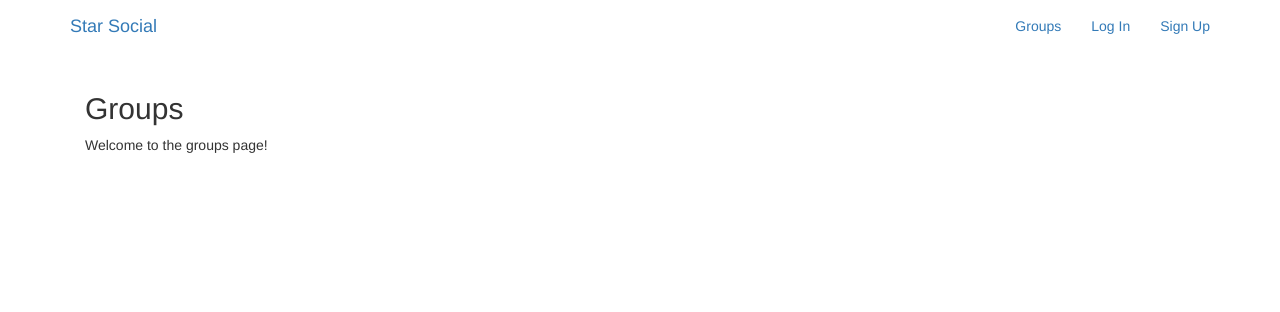
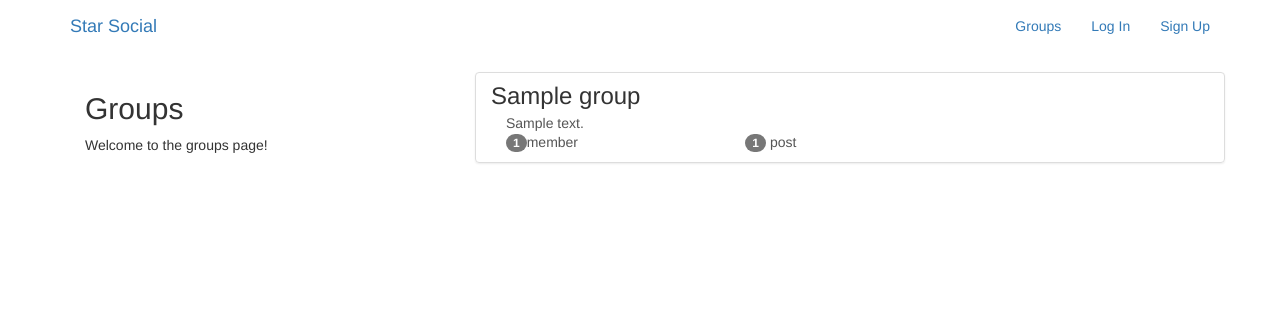
Before and after one commit to mickiyas123/Social-Media, a Django app: template simplesocial/groups/templates/groups/group_list.html in a window 1280 px wide. Shown: the top 312 px of the page. Run offline with Django 3.2, Linux system fonts and the light colour scheme; the template is opened without the code that fills it: most values are stand-ins (such as "Sample title", 1, 10 or a date in 2020); some libraries are stand-ins or nearby versions.

Commit message:
Shows the lsit of groups

```diff
--- a/simplesocial/groups/templates/groups/group_list.html
+++ b/simplesocial/groups/templates/groups/group_list.html
@@ -20,3 +20,32 @@
    {% endif %}
 </div>
 {% endblock %}
+
+{% block group_content %}
+<div class="col-md-8">
+    <div class="list-group">
+        <!-- go through list of the groups  -->
+        {% for group in object_list %}
+        <a class="list-group-item" href="{% url 'groups:single' slug=group.slug%}">
+            <!-- displaing the group name -->
+            <h3 class="title list-group-item-heading">{{group.name}}</h3>
+            <div class="list-group-item-text container-fluid">
+                <!-- desplaying description about the group -->
+                {{ group.description_html|safe}}
+                <div class="row">
+                    <div class="col-md-4">
+                        <!-- Total number of group memebrs -->
+                        <span class="badge">{{group.members.count}}</span>member{{group.member.count|pluralize}}
+                    </div>
+                    <div class="col-md-4">
+                        <!-- Total number of posts in the group  -->
+                        <span class="badge">{{group.posts.count}}</span> post{{group.posts.count|pluralize}}
+                    </div>
+                </div>
+            </div>
+        </a>
+        {%  endfor %}
+    </div>
+</div>
+
+{% endblock %}
```
